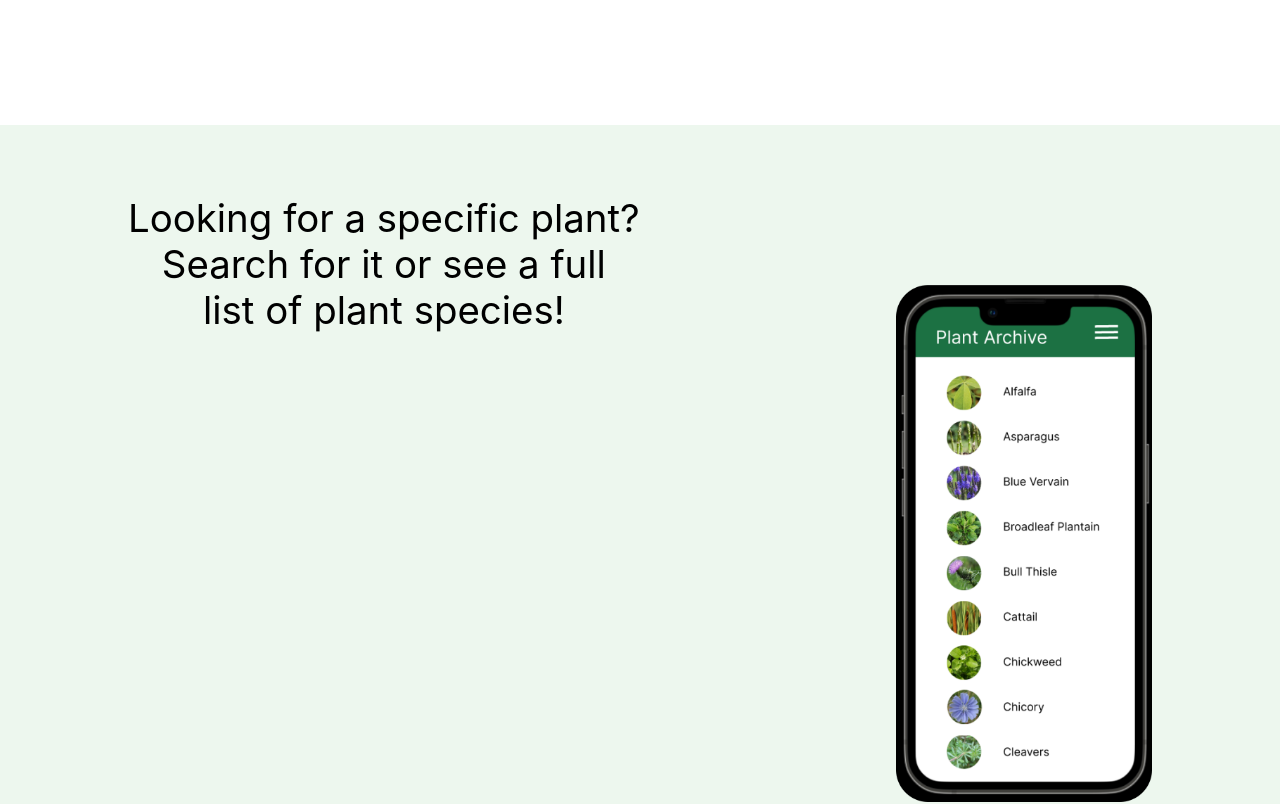
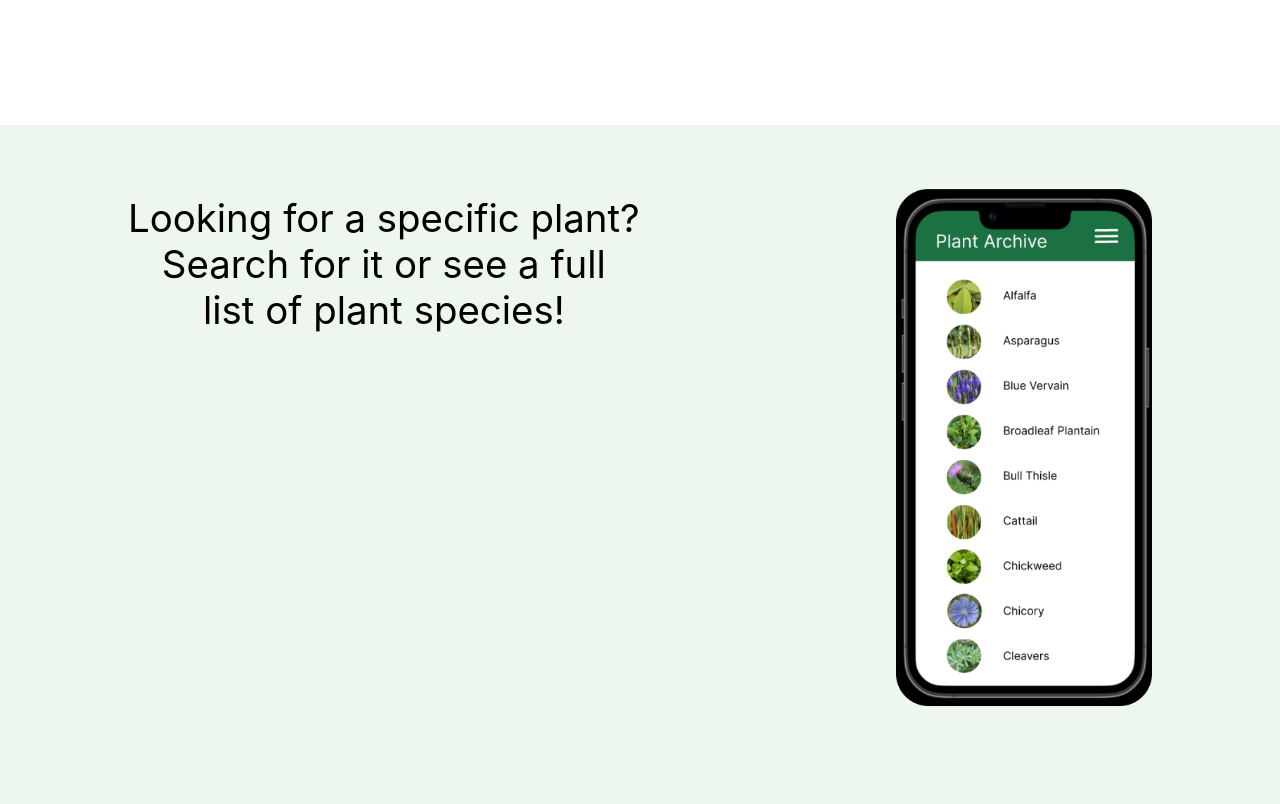
Before and after one commit to mon33k/Wholesome-Forager, a React (Create React App) app: page / in a window 1280 px wide. Shown: the part 740-1544 px from the top of the page. Built offline with nearby package versions, Linux system fonts and the light colour scheme; no server answers.

Commit message:
added search

```diff
--- a/src/components/homePage/homePage.css
+++ b/src/components/homePage/homePage.css
@@ -35,7 +35,7 @@
 }
 
 .third-image {
-  padding-top: 20vh;
+  padding-top: 8vh;
   width: 20vw;
   display: block;
   margin-left: auto;
```
